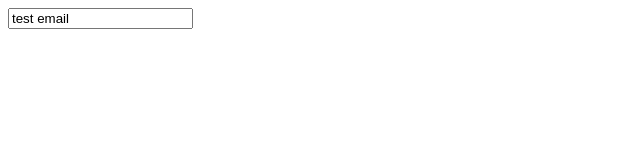
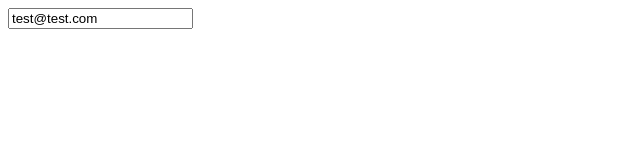
Before and after one commit to ajfsdeveloper/react-formik-yup-app, a React (Create React App) app: page / in a window 1280 px wide. Shown: the top 160 px of the page, without its empty margins (0-640 px from the left). Built offline with nearby package versions, Linux system fonts and the light colour scheme.

Commit message:
Pre populate Formik Form

```diff
--- a/src/App.js
+++ b/src/App.js
@@ -14,9 +14,9 @@ const App = ({ values, handleChange }) => (
 )
 
 const FormikApp = withFormik({
-  mapPropsToValues() {
+  mapPropsToValues({ email }) {
     return {
-      email: 'test email'
+      email: email || ''
     }
   }
 })(App)
--- a/src/index.js
+++ b/src/index.js
@@ -3,7 +3,7 @@ import ReactDOM from 'react-dom'
 import App from './App'
 import * as serviceWorker from './serviceWorker'
 
-ReactDOM.render(<App />, document.getElementById('root'))
+ReactDOM.render(<App email="test@test.com" />, document.getElementById('root'))
 
 // If you want your app to work offline and load faster, you can change
 // unregister() to register() below. Note this comes with some pitfalls.
```
